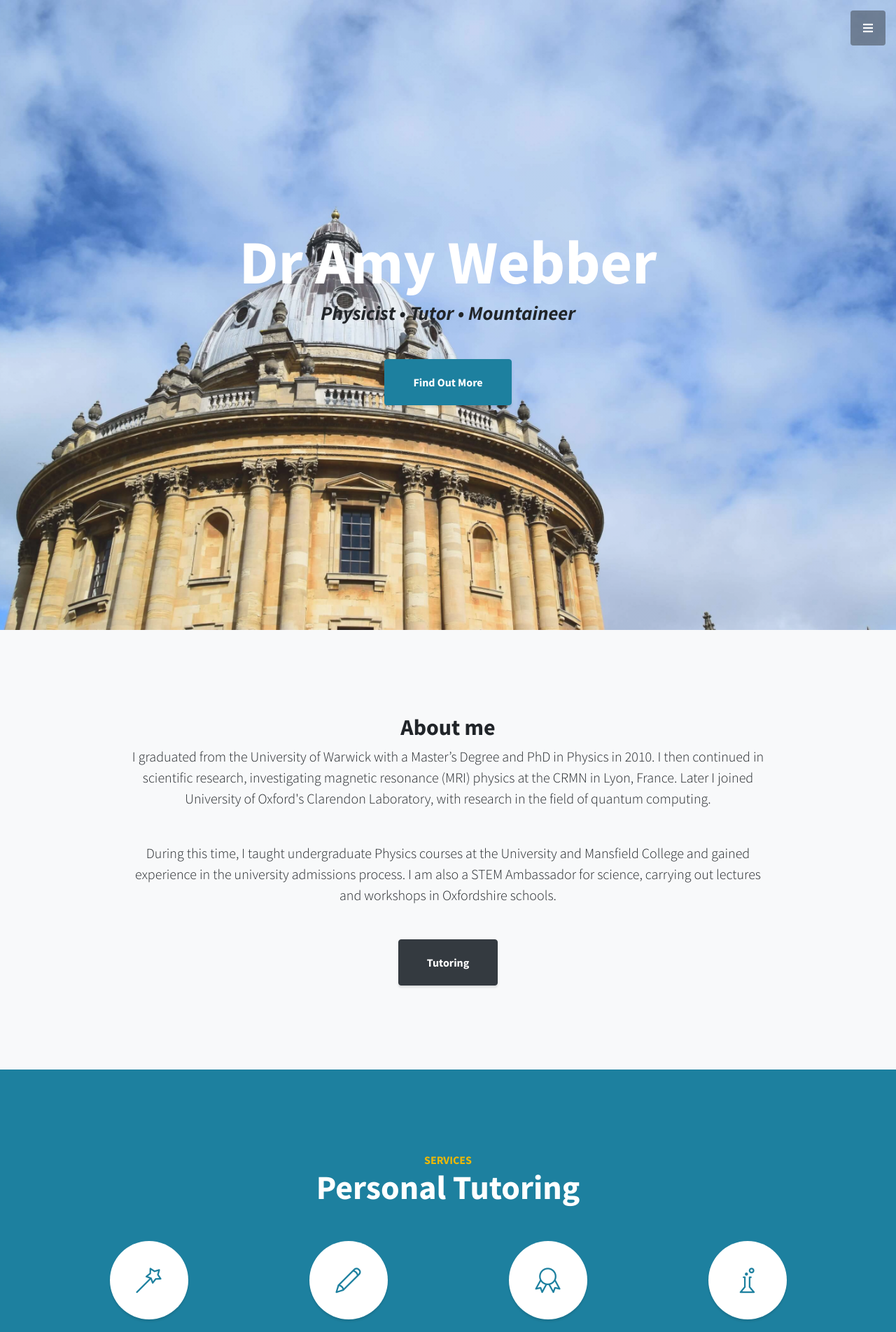
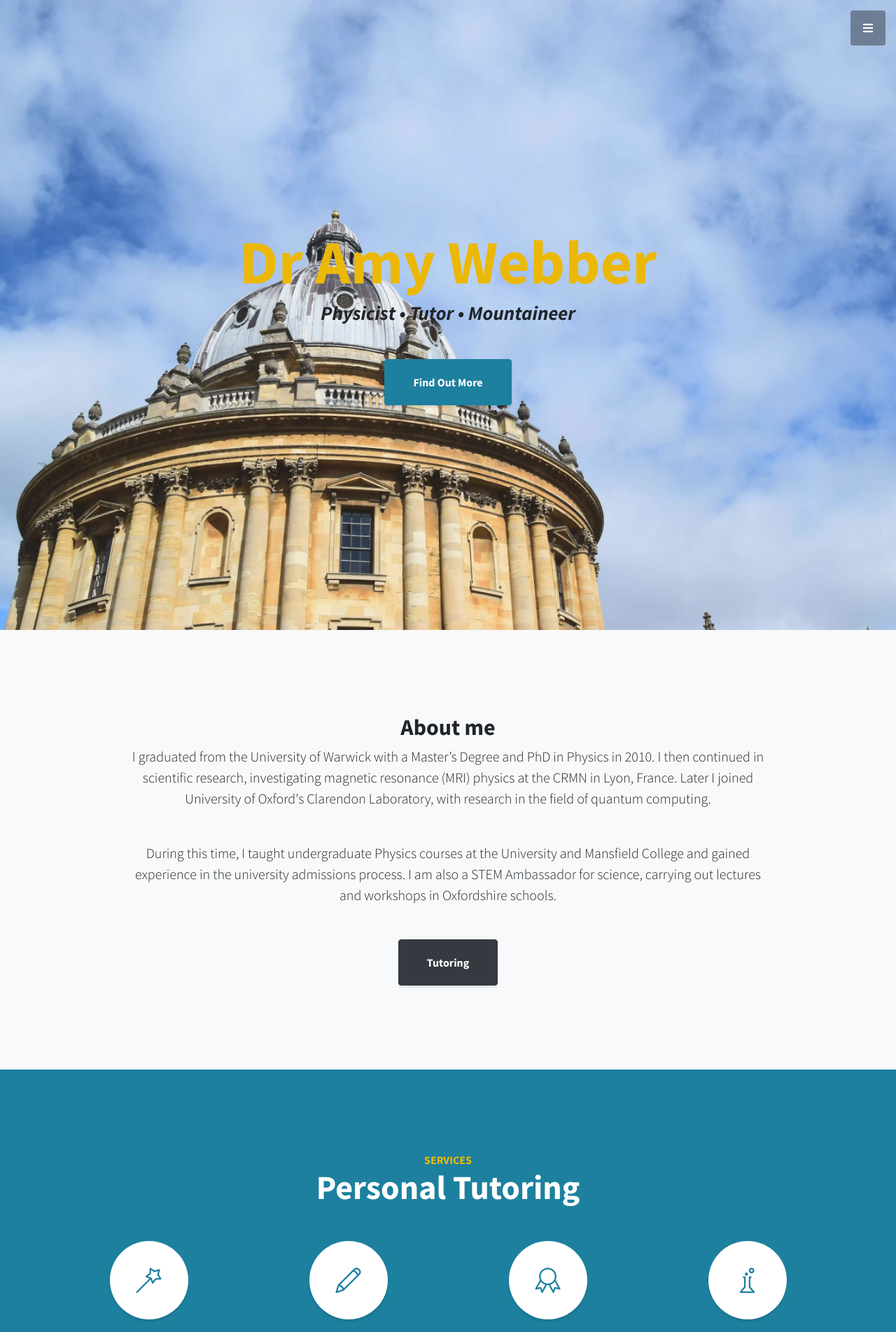
Before and after one commit to mortstar/mortstar.github.io, a Jekyll site: the page built from index.html, in a window 1280 px wide. Shown: the top 1903 px of the page at 70% size. Built offline with Jekyll 4.4.1, drawn with Linux system fonts in a browser that asks for light colours.

Commit message:
Yellow instead

```diff
--- a/assets/css/stylish-portfolio.css
+++ b/assets/css/stylish-portfolio.css
@@ -104,7 +104,7 @@ h6 {
   font-size: 4rem;
   margin: 0;
   padding: 0;
-  color: #fff;
+  color: #ecb807;
 }
 
 @media (min-width: 992px) {
```
Also changed, not shown: assets/css/stylish-portfolio.min.css.
